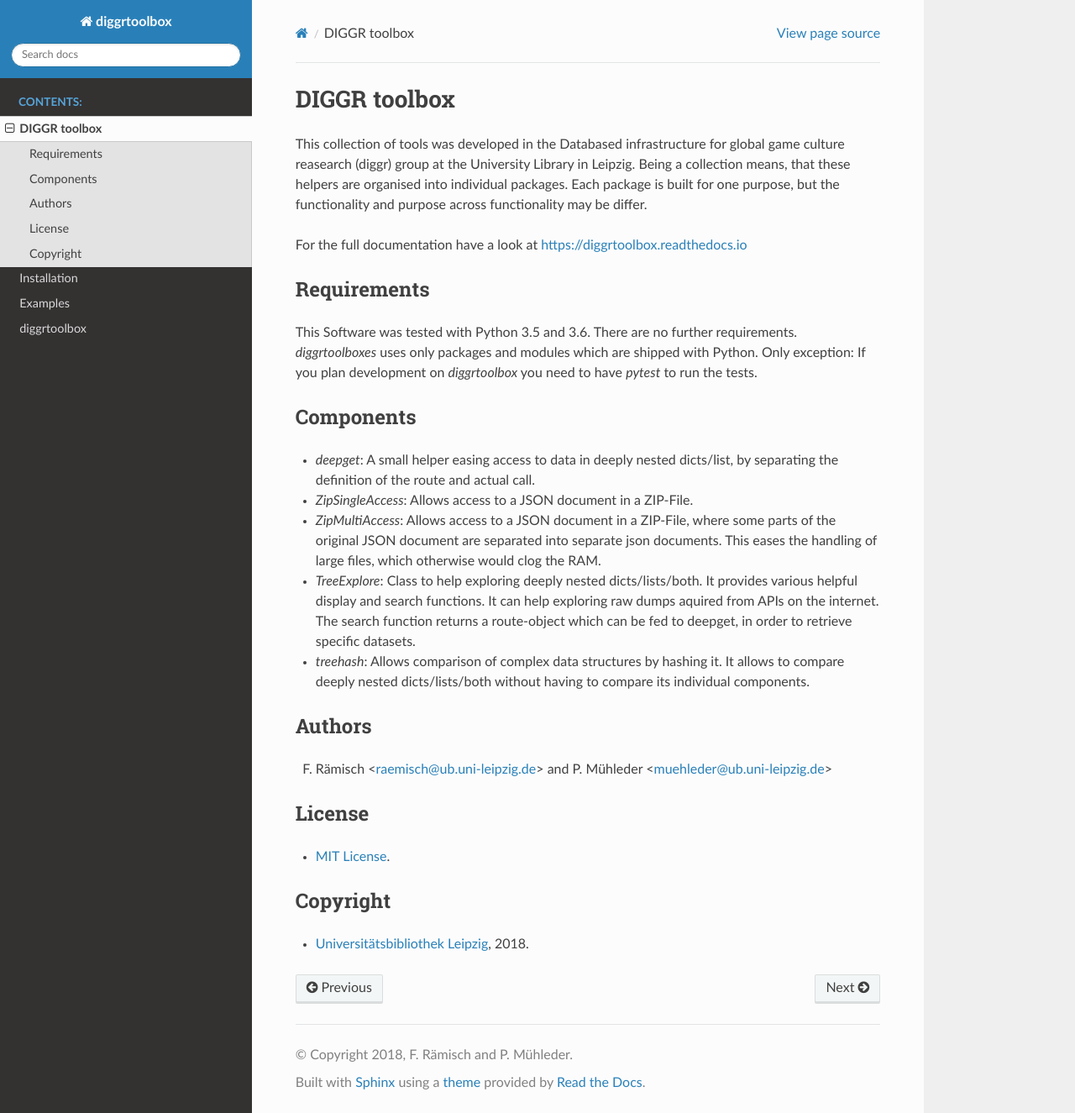
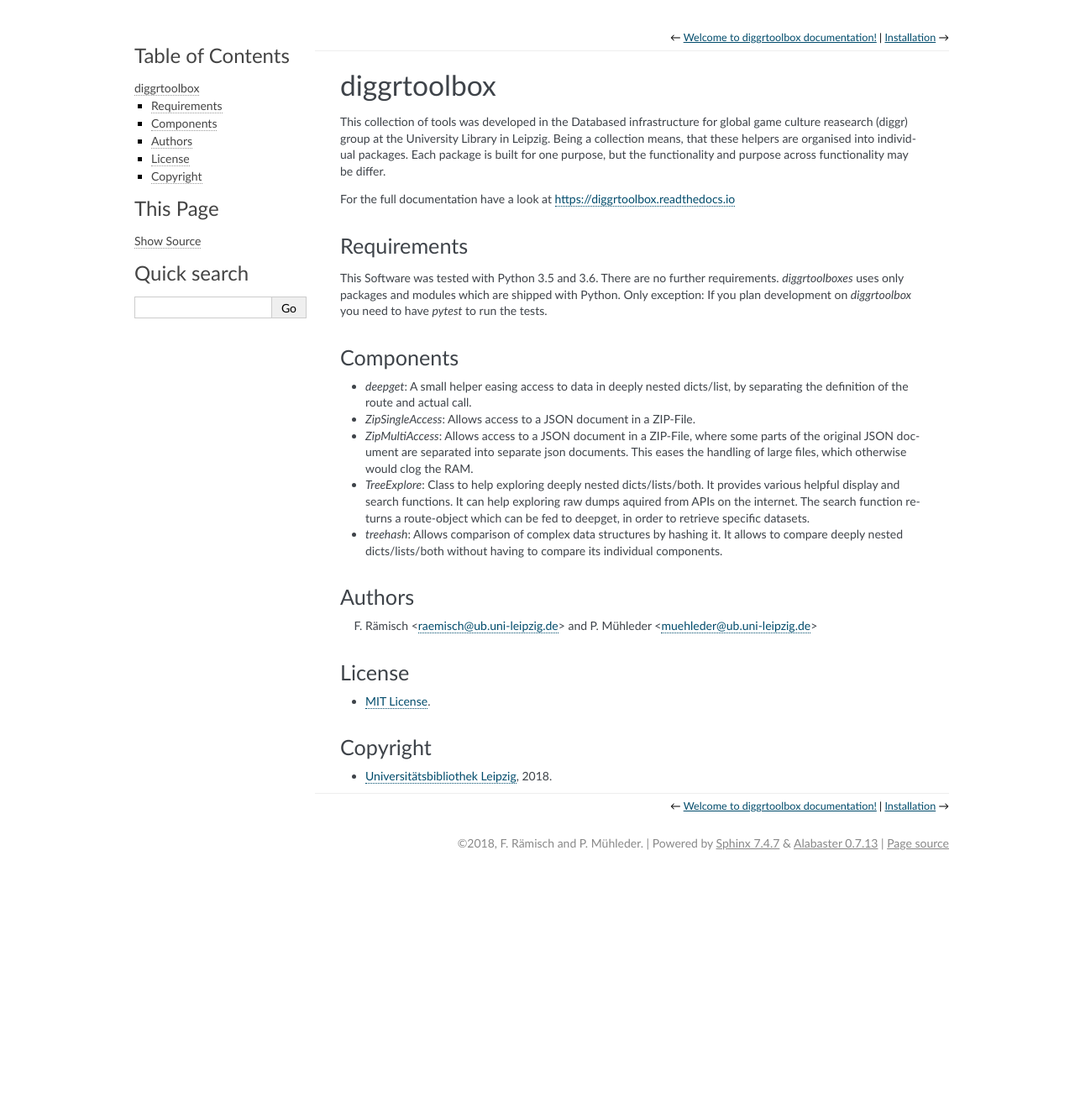
Before and after one commit to diggr/diggrtoolbox, a Sphinx documentation site: the page built from docs/readme.rst, in a window 1280 px wide and 1325 px high. Shown: the whole window at 84% size. Built offline with Sphinx 7.4.7, drawn with Linux system fonts in a browser that asks for light colours.

Commit message:
improve documentation

```diff
--- a/README.rst
+++ b/README.rst
@@ -1,5 +1,5 @@
-DIGGR toolbox
-=============
+diggrtoolbox
+============
 
 This collection of tools was developed in the Databased infrastructure for global game culture reasearch (diggr) group at the University Library in Leipzig. Being a collection means, that these helpers are organised into individual packages. Each package is built for one purpose, but the functionality and purpose across functionality may be differ.
 
--- a/docs/conf.py
+++ b/docs/conf.py
@@ -78,18 +78,27 @@ pygments_style = 'sphinx'
 # The theme to use for HTML and HTML Help pages.  See the documentation for
 # a list of builtin themes.
 #
-html_theme = 'sphinx_rtd_theme'
+html_theme = 'alabaster'
 
 # Theme options are theme-specific and customize the look and feel of a theme
 # further.  For a list of options available for each theme, see the
 # documentation.
 #
-# html_theme_options = {}
+html_theme_options = {
+    "font_family": '"Avenir Next", Calibri, "PT Sans", sans-serif',
+    "head_font_family": '"Avenir Next", Calibri, "PT Sans", sans-serif',
+    "font_size": "14px",
+    "page_width": "980px",
+    "sidebar_width": "225px",
+    "logo": "diggrtoolbox_logo.svg",
+    "show_relbars": True}
 
 # Add any paths that contain custom static files (such as style sheets) here,
 # relative to this directory. They are copied after the builtin static files,
 # so a file named "default.css" will overwrite the builtin "default.css".
 html_static_path = ['_static']
+
+# html_logo = "_static/diggrtoolbox_logo.svg"
 
 # Custom sidebar templates, must be a dictionary that maps document names
 # to template names.
--- a/docs/index.rst
+++ b/docs/index.rst
@@ -31,4 +31,4 @@ data structures we encountered during this research project.
 Authors, Copyright, License
 ===========================
 
-*diggrtoolbox* was developed by F. Rämisch <raemisch@ub.uni-leipzig.de> and  P. Mühleder <muehleder@ub.uni-leipzig.de> in the `diggr project <https://diggr.link>`_. It is licensed under `GNU General Public License v3 <https://www.gnu.org/licenses/gpl-3.0.en.html>`_. Copyright is by `Universitätsbibliothek Leipzig <https://ub.uni-leipzig.de>`_, 2018.
+*diggrtoolbox* was developed by F. Rämisch <raemisch@ub.uni-leipzig.de> and  P. Mühleder <muehleder@ub.uni-leipzig.de> in the `diggr project <https://diggr.link>`_. It is licensed under `MIT License https://opensource.org/licenses/MIT`_. Copyright is by `Universitätsbibliothek Leipzig <https://ub.uni-leipzig.de>`_, 2018.
```
Also changed, not shown: docs/_static/diggrtoolbox_logo.svg (added), docs/_static/diggrtoolbox_logo.svg.png (added).
